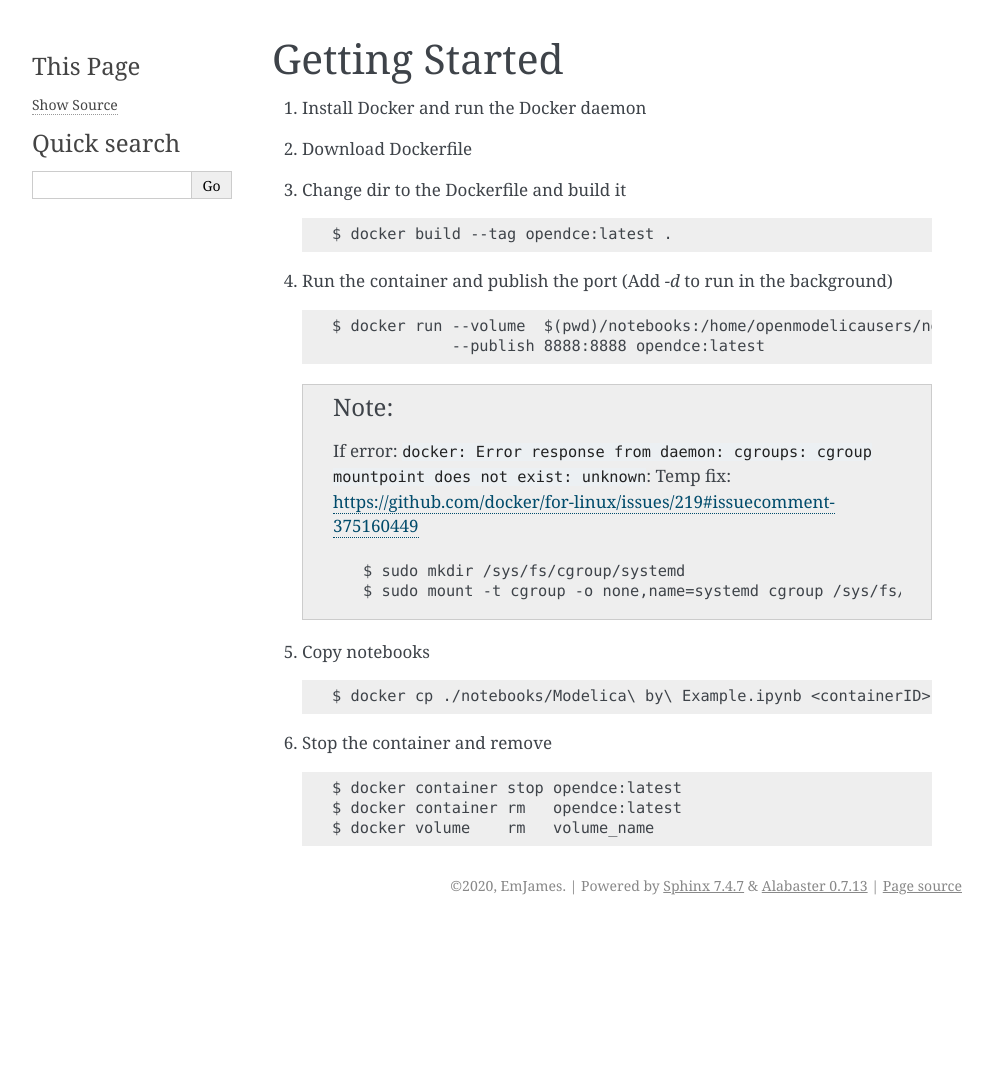
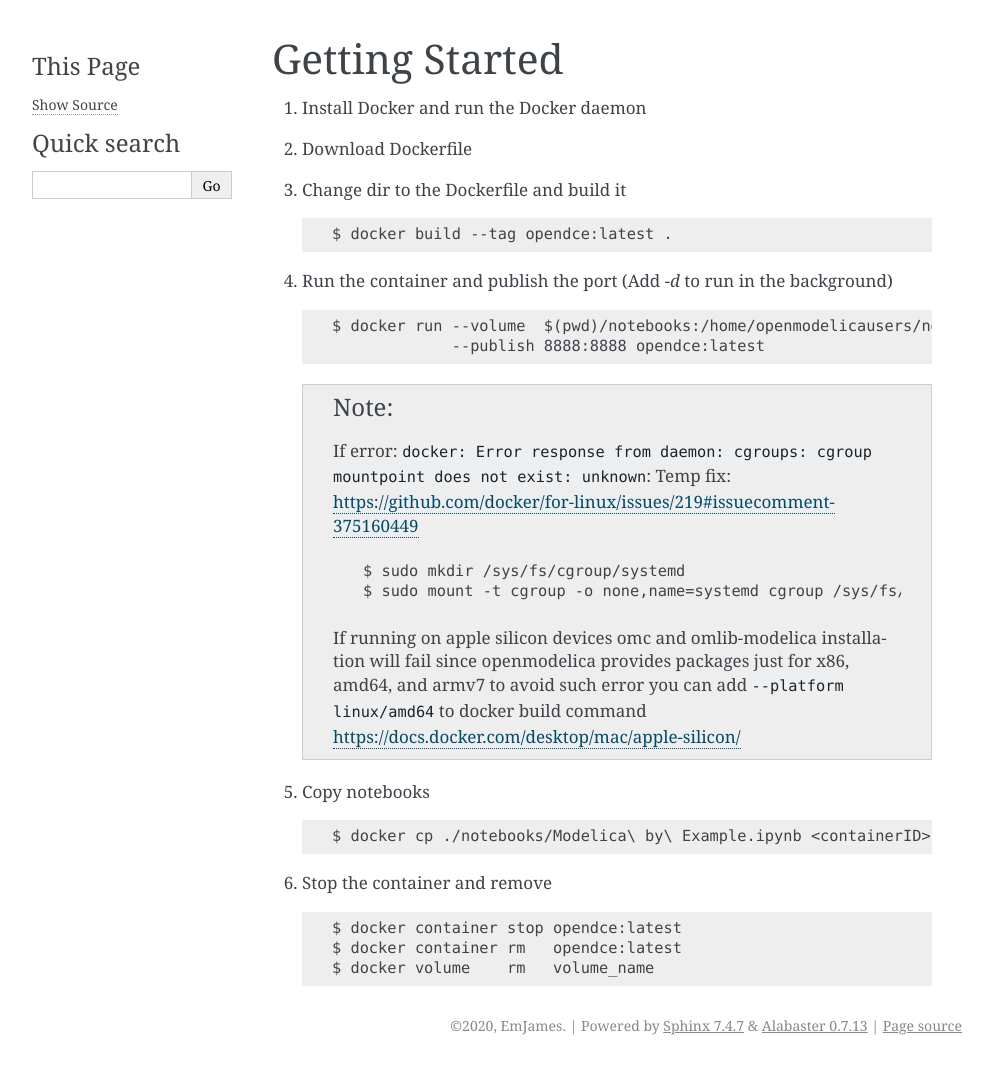
Before and after one commit to jdvalenzuelah/open-data-center-environment, a Sphinx documentation site: the page built from docs/start/GettingStarted.rst, in a window 1280 px wide. Shown: the whole page, without its empty margins (148-1141 px from the left). Built offline with Sphinx 7.4.7, drawn with Linux system fonts in a browser that asks for light colours; before the commit the page ends 925 px from its top, so only the background shows below that.

Commit message:
Add workaround to run docker image on apple m1 devices to docs

```diff
--- a/docs/start/GettingStarted.rst
+++ b/docs/start/GettingStarted.rst
@@ -26,6 +26,8 @@ Getting Started
             $ sudo mkdir /sys/fs/cgroup/systemd
             $ sudo mount -t cgroup -o none,name=systemd cgroup /sys/fs/cgroup/systemd
 
+        If running on apple silicon devices omc and omlib-modelica installation will fail since openmodelica provides packages just for x86, amd64, and armv7
+        to avoid such error you can add ``--platform linux/amd64`` to docker build command https://docs.docker.com/desktop/mac/apple-silicon/
 
 #. Copy notebooks
    ::
```
